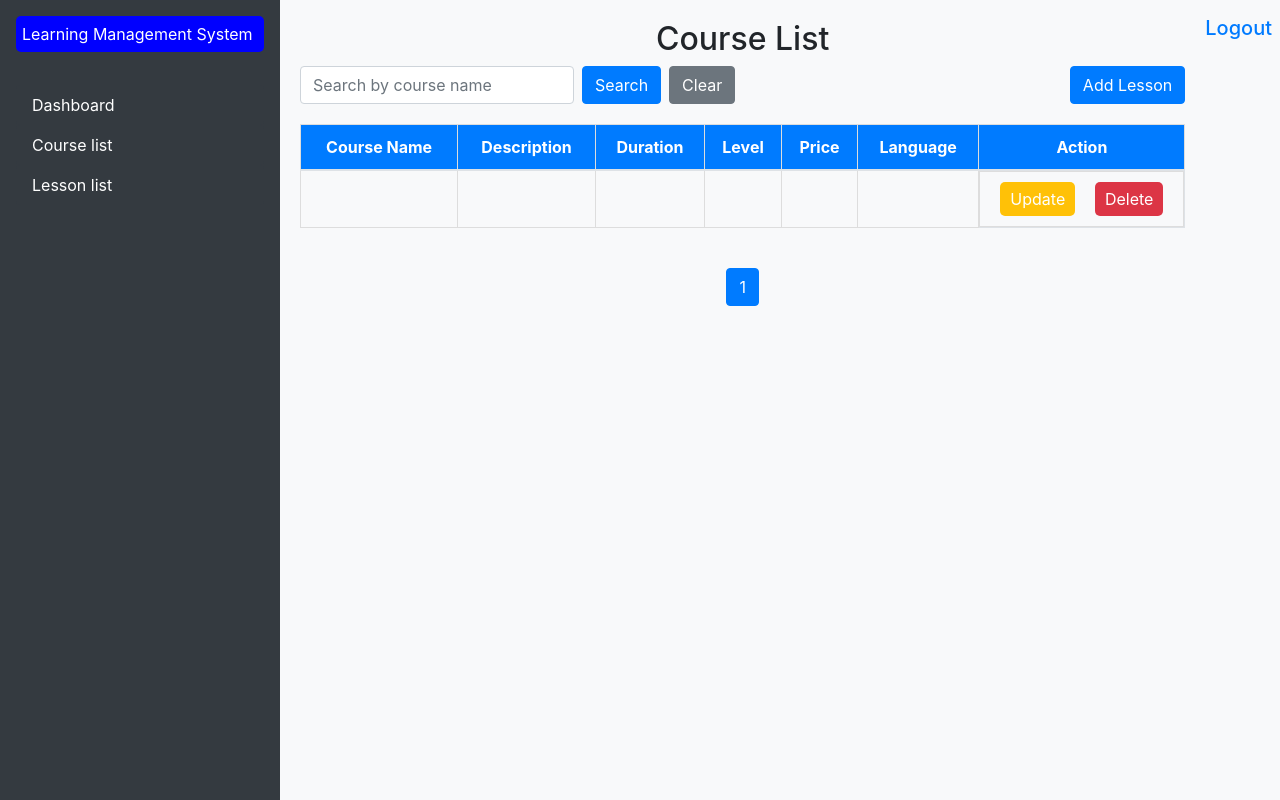
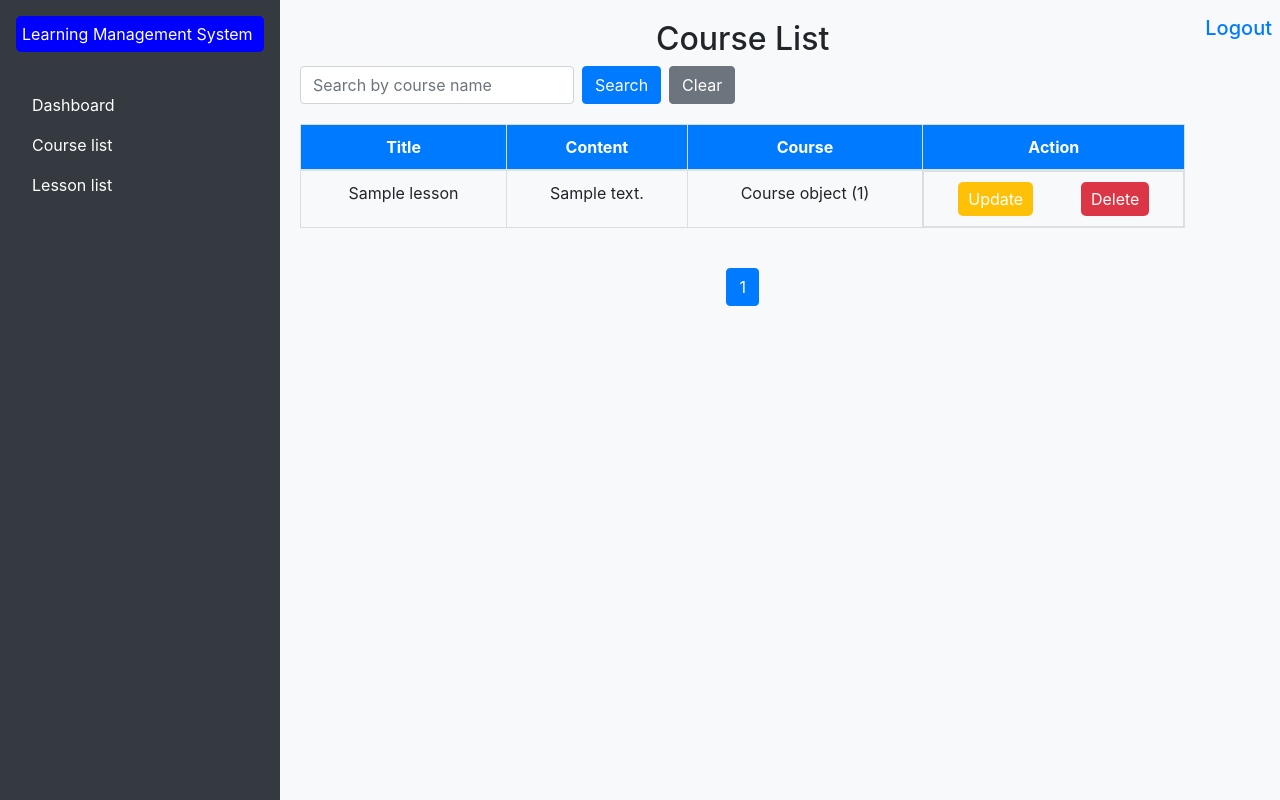
Before and after one commit to govind9093/learning_managment_system, a Django app: page /teacherHome/lesson_list in a window 1280 px wide. Run offline with Django 5.2, Linux system fonts and the light colour scheme; a user stored in the database is signed in; tables that the repository leaves empty hold one stand-in row (values such as "Sample post"); some libraries are stand-ins or nearby versions.

Commit message:
first commit

```diff
--- a/LMSapp/urls.py
+++ b/LMSapp/urls.py
@@ -25,7 +25,7 @@
      path('teacherHome/course_list/DeleteData/<int:pk>', views.DeleteData, name='DeleteData'),
 
      path('teacherHome/lesson_list',views.lesson_list, name='lesson_list'),
-      path('teacherHome/lesson_list/add_lesson',views.add_lesson, name='add_lesson'),
+     path('teacherHome/lesson_list/add_lesson/<int:pk>',views.add_lesson, name='add_lesson'),
      path('teacherHome/lesson_list/edit_lesson_data/<int:pk>', views.edit_lesson_data, name='edit_lesson_data'),
      path('teacherHome/lesson_list/DeleteLessonData/<int:pk>', views.DeleteLessonData, name='DeleteLessonData'),
 
--- a/LMSapp/views.py
+++ b/LMSapp/views.py
@@ -176,16 +176,15 @@
 
 
 @login_required
-def add_lesson(request):
+def add_lesson(request,pk):
+    get_course_id = get_object_or_404(Course, id=pk)
     if request.method == 'POST':
         content = request.POST['content']
         title = request.POST['title']
-        course_id = request.POST['course_id']
+        course_id =get_course_id
         teacher = request.user
-        course = Course.objects.get(id=course_id)
 
-
-        lessonData = Lesson(content=content, title=title, course_id=course, teacher=teacher)
+        lessonData = Lesson(content=content, title=title, course_id=course_id, teacher=teacher)
         lessonData.save()
         return redirect('lesson_list')
 
--- a/templates/add_lesson.html
+++ b/templates/add_lesson.html
@@ -79,10 +79,6 @@
         <label for="content">Content:</label>
         <input type="text" name="content" required>
 
-        <label for="course_id">Course ID:</label>
-        <input type="text" name="course_id" required>
-
-
         <input type="submit" value="Submit">
     </form>
 </body>
--- a/templates/course_list.html
+++ b/templates/course_list.html
@@ -126,7 +126,7 @@
                     </a>
                 </li>
                 <li class="nav-item">
-                    <a href="teacherHome/lesson_list" class="nav-link">
+                    <a href="/teacherHome/lesson_list" class="nav-link">
                         <i class="bi bi-speedometer2"></i>
                         Lesson list
                     </a>
@@ -166,6 +166,7 @@
                         <td>{{ course.price }}</td>
                         <td>{{ course.language }}</td>
                         <td>
+                            <a href="{% url 'add_lesson' pk=course.id %}" class="action-button edit-button">Add Lesson</a>
                             <a href="{% url 'edit_course_data' pk=course.id %}" class="action-button edit-button">Update</a>
                             <a href="{% url 'DeleteData' pk=course.id %}" class="action-button delete-button">Delete</a>
                         </td>
--- a/templates/lesson_list.html
+++ b/templates/lesson_list.html
@@ -120,7 +120,7 @@
                     </a>
                 </li>
                 <li class="nav-item">
-                    <a href="teacherHome/lesson_list" class="nav-link">
+                    <a href="/teacherHome/course_list" class="nav-link">
                         <i class="bi bi-speedometer2"></i>
                         Course list
                     </a>
@@ -142,32 +142,26 @@
                     <button type="submit" class="btn btn-primary mr-2">Search</button>
                     <a href="{% url 'lesson_list' %}" class="btn btn-secondary">Clear</a>
                 </form>
-                <a href="lesson_list/add_lesson" class="btn btn-primary">Add Lesson</a>
+                {% comment %} <a href="lesson_list/add_lesson" class="btn btn-primary">Add Lesson</a> {% endcomment %}
             </div>
             <table class="table table-bordered">
                 <thead>
                     <tr>
-                        <th>Course Name</th>
-                        <th>Description</th>
-                        <th>Duration</th>
-                        <th>Level</th>
-                        <th>Price</th>
-                        <th>Language</th>
+                        <th>Title</th>
+                        <th>Content</th>
+                        <th>Course</th>
                         <th>Action</th>
                     </tr>
                 </thead>
                 <tbody>
-                    {% for course in page_obj %}
+                    {% for lesson in page_obj %}
                     <tr>
-                        <td>{{ course.course_name }}</td>
-                        <td>{{ course.description }}</td>
-                        <td>{{ course.duration }}</td>
-                        <td>{{ course.level }}</td>
-                        <td>{{ course.price }}</td>
-                        <td>{{ course.language }}</td>
+                        <td>{{ lesson.title }}</td>
+                        <td>{{ lesson.content }}</td>
+                        <td>{{ lesson.course_id }}</td>
                         <td>
-                            <a href="{% url 'edit_course_data' pk=course.id %}" class="action-button edit-button">Update</a>
-                            <a href="{% url 'DeleteData' pk=course.id %}" class="action-button delete-button">Delete</a>
+                            <a href="{% url 'edit_lesson_data' pk=lesson.id %}" class="action-button edit-button">Update</a>
+                            <a href="{% url 'DeleteData' pk=lesson.id %}" class="action-button delete-button">Delete</a>
                         </td>
                     </tr>
                     {% endfor %}
```
